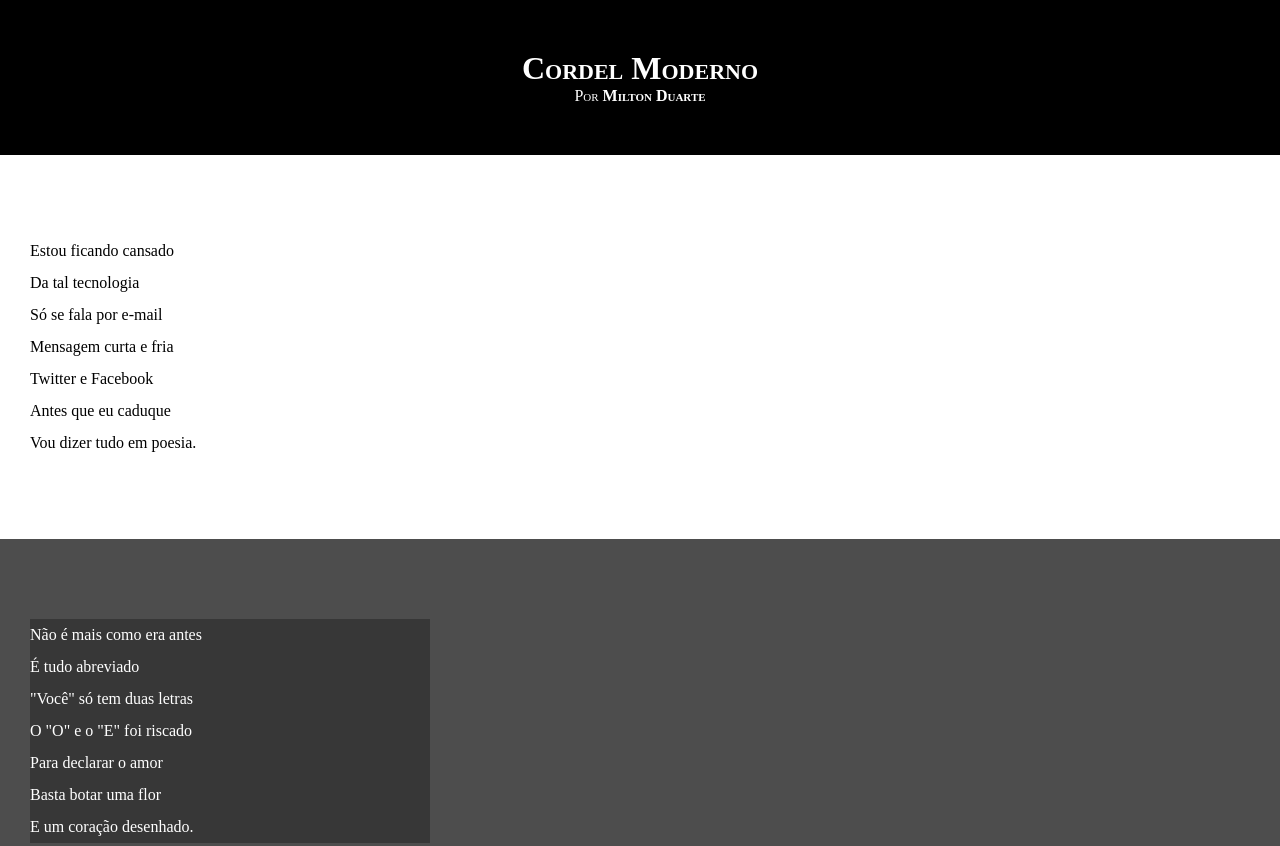
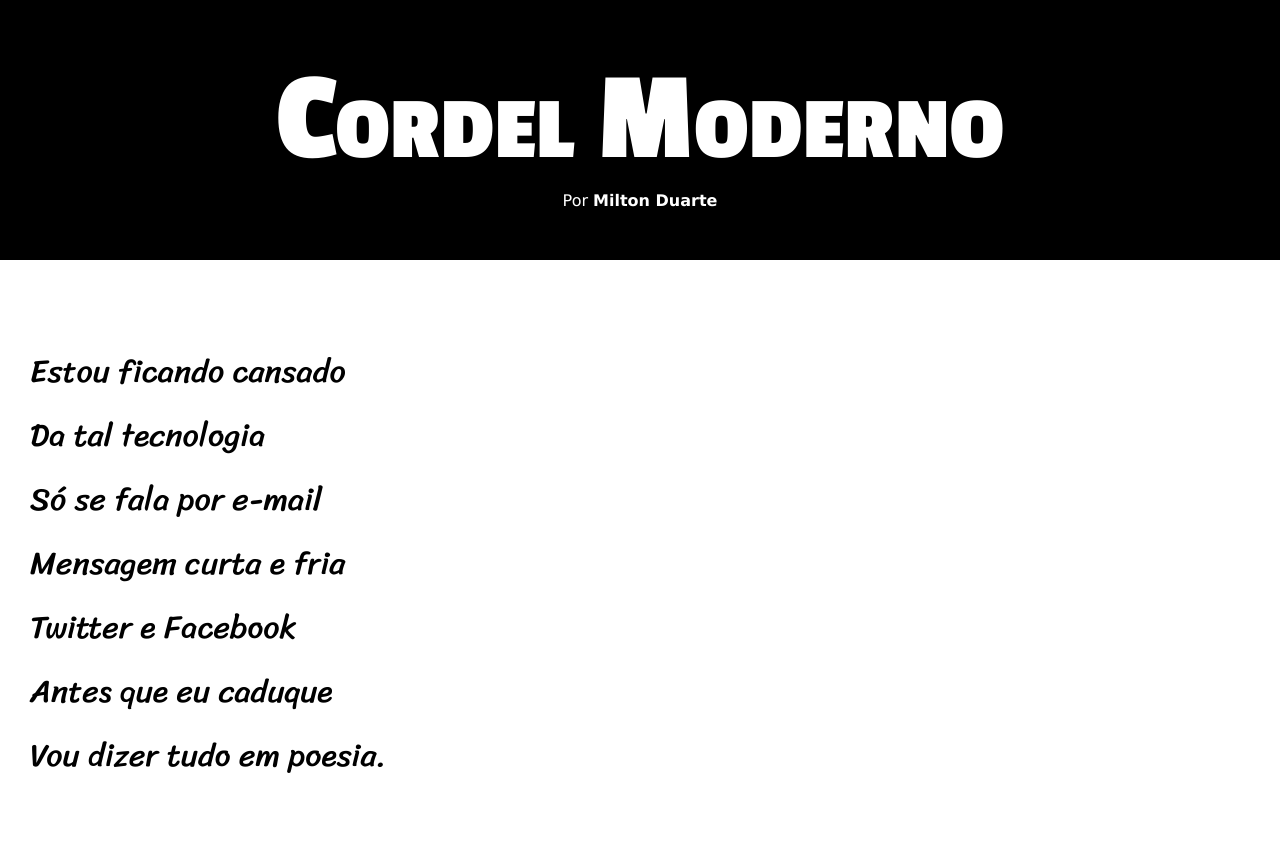
Before and after one commit to NelsonB07/projeto-cordel, a plain HTML site: page projeto-cordel.html in a window 1280 px wide. Shown: the top 846 px of the page. Drawn offline with Linux system fonts and the light colour scheme.

Commit message:
atualização de estilo.

```diff
--- a/style.css
+++ b/style.css
@@ -1,21 +1,32 @@
 @charset "UTF-8";
 
+@import url('https://fonts.googleapis.com/css2?family=Passion+One:wght@400;700;900&display=swap');
+@import url('https://fonts.googleapis.com/css2?family=Passion+One:wght@400;700;900&family=Sriracha&display=swap');
+:root {
+    --font1: Verdana, Geneva, Tahoma, sans-serif;
+    --font2: "Passion One", sans-serif;
+    --font3: "Sriracha", cursive;
+}
 * {
     margin: 0px;
     padding: 0px;
+    font-size: 1em;
 }
 html, body {
     min-height: 100vh;
     background-color: darkgray;
+    font-family: var(--font1);
 }
 header {
     background-color: black;
     color: white;
     text-align: center;
 }
-header {
+header > h1{
     padding-top: 50px;
     font-variant: small-caps;
+    font-family: var(--font2);
+    font-size: 10vw;
 }
 header > p{
     padding-bottom: 50px;
@@ -33,6 +44,8 @@ section {
     padding-bottom: 10vh;
     line-height: 2em;
     padding-left: 30px;
+    font-family: var(--font3);
+    font-size: 2.5vw;
 }
 section.normal {
     background-color: white;
@@ -43,8 +56,10 @@ section.imagem {
     color: white;
 }
 section.imagem > p {
+    display: inline-block;
+    padding: 5px;
     background-color: rgba(0, 0, 0, 0.288);
-    width: 400px;
+
 }
 footer {
     background-color: black;
```
